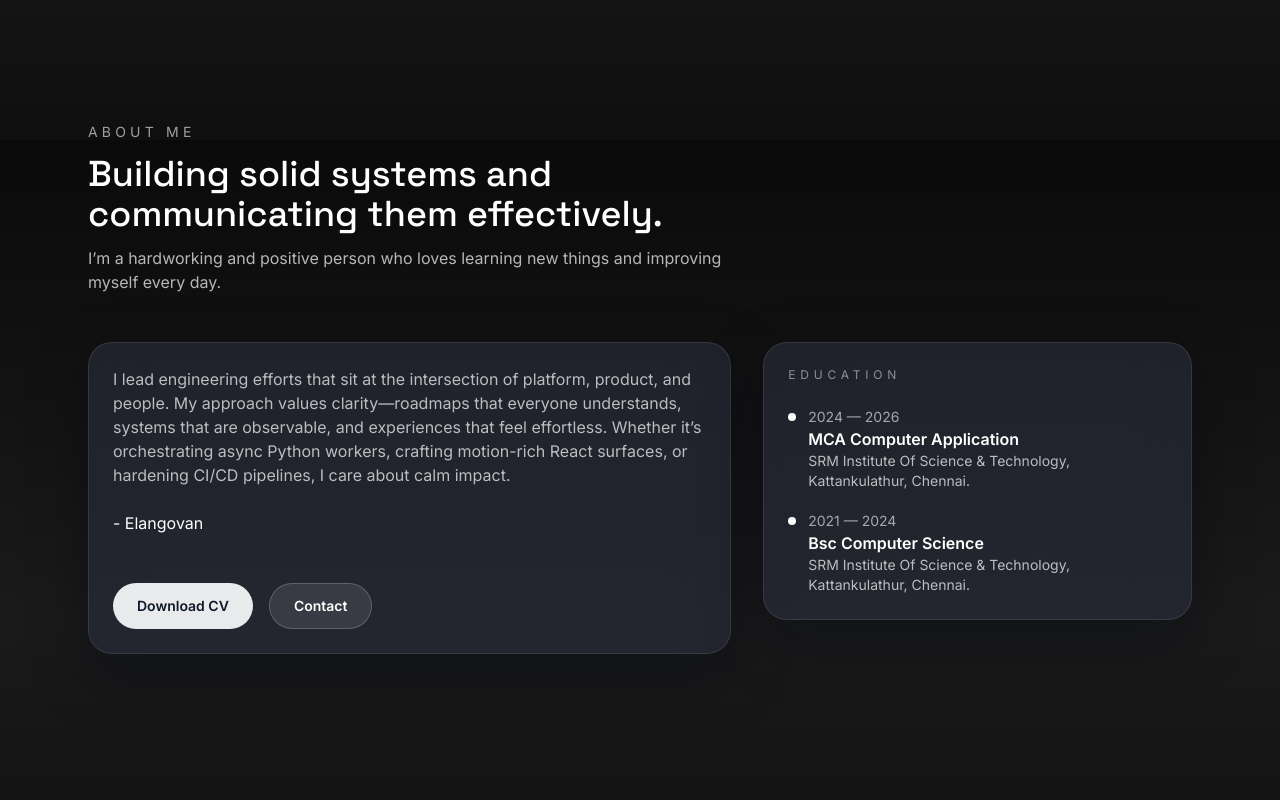
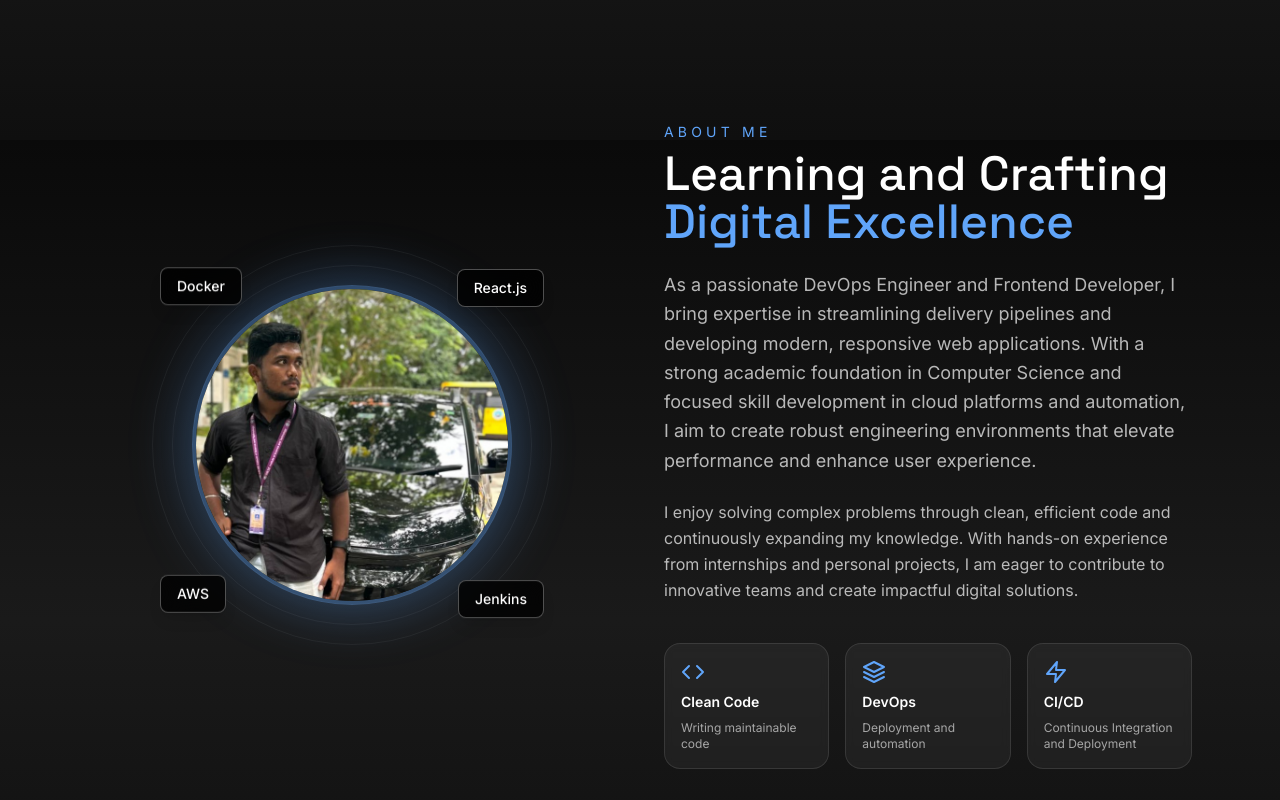
Before and after one commit to En4128/Portfolio, a React (Vite) app: page / in a window 1280 px wide. Shown: the part 660-1460 px from the top of the page. Built offline with nearby package versions, Linux system fonts and the light colour scheme.

Commit message:
updated about

```diff
--- a/src/sections/About.tsx
+++ b/src/sections/About.tsx
@@ -1,57 +1,136 @@
 import { motion } from 'framer-motion'
-import { Button } from '../components/Button'
-import { Card } from '../components/Card'
-import { SectionHeading } from '../components/SectionHeading'
 import { fadeInUp, staggerContainer } from '../utils/animations'
+import { FiCode, FiZap, FiLayers } from 'react-icons/fi'
 
+const techLabels = [
+  { name: 'Docker', position: '-top-4 -left-8' },
+  { name: 'React.js', position: '-top-4 -right-8' },
+  { name: 'Jenkins', position: '-bottom-4 -right-8' },
+  { name: 'AWS', position: '-bottom-4 -left-8' },
+]
 
-const timeline = [
-  { year: '2024 — 2026', role: 'MCA Computer Application', desc: 'SRM Institute Of Science & Technology, Kattankulathur, Chennai.' },
-  { year: '2021 — 2024', role: 'Bsc Computer Science', desc: 'SRM Institute Of Science & Technology, Kattankulathur, Chennai.' },
+const features = [
+  {
+    icon: <FiCode className="text-2xl" />,
+    title: 'Clean Code',
+    description: 'Writing maintainable code',
+  },
+  {
+    icon: <FiLayers className="text-2xl" />,
+    title: 'DevOps',
+    description: 'Deployment and automation',
+  },
+  {
+    icon: <FiZap className="text-2xl" />,
+    title: 'CI/CD',
+    description: 'Continuous Integration and Deployment',
+  },
 ]
 
 export const About = () => (
   <section id="about" className="py-16 md:py-24">
-    <div className="max-w-6xl mx-auto px-4 sm:px-6 space-y-12">
-      <SectionHeading eyebrow="About Me" title="Building solid systems and communicating them effectively." subtitle="I’m a hardworking and positive person who loves learning new things and improving myself every day." />
-      <motion.div variants={staggerContainer(0.15)} initial="hidden" whileInView="show" viewport={{ once: true, amount: 0.3 }} className="grid gap-8 lg:grid-cols-[1.2fr,0.8fr]">
-        <motion.div variants={fadeInUp(0)} className="space-y-6">
-          <Card className="space-y-6">
-            <p className="text-white/70">
-              I lead engineering efforts that sit at the intersection of platform, product, and people. My approach values clarity—roadmaps that everyone understands, systems that are observable, and
-              experiences that feel effortless. Whether it’s orchestrating async Python workers, crafting motion-rich React surfaces, or hardening CI/CD pipelines, I care about calm impact.
-            </p>
-            <p>
-            - Elangovan
-            </p>
-            <div className="grid gap-4 sm:grid-cols-3">
+    <div className="max-w-6xl mx-auto px-4 sm:px-6">
+      <motion.div
+        variants={staggerContainer(0.15)}
+        initial="hidden"
+        whileInView="show"
+        viewport={{ once: true, amount: 0.3 }}
+        className="grid gap-12 lg:grid-cols-2 items-center"
+      >
+        {/* Left side - Profile Photo with Tech Labels */}
+        <motion.div variants={fadeInUp(0)} className="relative flex justify-center">
+          <div className="relative w-80 h-80">
+            {/* Orbital Rings */}
+            <div className="absolute inset-0 rounded-full border border-white/5"></div>
+            <div className="absolute inset-[-20px] rounded-full border border-white/5"></div>
+            <div className="absolute inset-[-40px] rounded-full border border-white/5"></div>
 
+            {/* Circular Profile Photo */}
+            <div className="absolute inset-0 rounded-full overflow-hidden border-4 border-accent-blue/40 shadow-[0_0_60px_rgba(96,165,250,0.4)]">
+              <img
+                src="/public/img.jpg"
+                alt="Profile"
+                className="w-full h-full object-cover"
+              />
+            </div>
 
-            </div>
-            <div className="flex flex-wrap gap-4">
-              <Button href="/Elangovan_resume.pdf" download>
-                Download CV
-              </Button>
-              <Button variant="ghost" onClick={() => document.getElementById('contact')?.scrollIntoView({ behavior: 'smooth' })}>
-                Contact
-              </Button>
-            </div>
-          </Card>
+            {/* Floating Tech Labels */}
+            {techLabels.map((tech, index) => (
+              <motion.div
+                key={tech.name}
+                initial={{ opacity: 0, scale: 0.8 }}
+                whileInView={{ opacity: 1, scale: 1 }}
+                whileHover={{ scale: 1.1, y: -5 }}
+                animate={{
+                  y: [0, -10, 0],
+                }}
+                transition={{
+                  delay: 0.2 + index * 0.1,
+                  y: {
+                    duration: 3,
+                    repeat: Infinity,
+                    ease: "easeInOut",
+                    delay: index * 0.5
+                  }
+                }}
+                className={`absolute ${tech.position} bg-black/80 backdrop-blur-md border border-white/30 rounded-lg px-4 py-2 text-sm font-medium shadow-lg hover:border-accent-blue/50 transition-colors cursor-pointer z-10`}
+              >
+                {tech.name}
+              </motion.div>
+            ))}
+          </div>
         </motion.div>
-        <motion.div variants={fadeInUp(0.1)}>
-          <Card className="space-y-6">
-            <p className="text-xs uppercase tracking-[0.4em] text-white/50">Education</p>
-            <div className="space-y-5">
-              {timeline.map((step) => (
-                <div key={step.year} className="relative pl-5">
-                  <span className="absolute left-0 top-1.5 h-2 w-2 rounded-full bg-white" />
-                  <p className="text-sm text-white/60">{step.year}</p>
-                  <p className="text-base font-semibold">{step.role}</p>
-                  <p className="text-sm text-white/70">{step.desc}</p>
-                </div>
-              ))}
-            </div>
-          </Card>
+
+        {/* Right side - Content */}
+        <motion.div variants={fadeInUp(0.1)} className="space-y-6">
+          <div>
+            <p className="text-accent-blue text-sm uppercase tracking-[0.3em] mb-2">About Me</p>
+            <h2 className="text-4xl md:text-5xl font-display leading-tight">
+              Learning and Crafting{' '}
+              <span className="text-accent-blue">Digital Excellence</span>
+            </h2>
+          </div>
+
+          <p className="text-white/70 text-lg leading-relaxed">
+            As a passionate DevOps Engineer and Frontend Developer, I bring expertise in streamlining delivery pipelines and developing modern, responsive web applications. With a strong academic foundation in Computer Science and focused skill development in cloud platforms and automation, I aim to create robust engineering environments that elevate performance and enhance user experience.
+          </p>
+
+          <p className="text-white/70 leading-relaxed">
+            I enjoy solving complex problems through clean, efficient code and continuously expanding my knowledge. With hands-on experience from internships and personal projects, I am eager to contribute to innovative teams and create impactful digital solutions.
+          </p>
+
+          {/* Feature Cards */}
+          <div className="grid gap-4 sm:grid-cols-3 pt-4">
+            {features.map((feature, index) => (
+              <motion.div
+                key={feature.title}
+                initial={{ opacity: 0, y: 20 }}
+                whileInView={{ opacity: 1, y: 0 }}
+                whileHover={{
+                  scale: 1.05,
+                  borderColor: 'rgba(96, 165, 250, 0.5)',
+                  boxShadow: '0 0 30px rgba(96, 165, 250, 0.3)',
+                }}
+                transition={{
+                  delay: 0.3 + index * 0.1,
+                  type: 'spring',
+                  stiffness: 300,
+                  damping: 20
+                }}
+                className="bg-white/5 backdrop-blur-sm border border-white/10 rounded-2xl p-4 space-y-2 cursor-pointer group"
+              >
+                <motion.div
+                  className="text-accent-blue"
+                  whileHover={{ rotate: 360, scale: 1.2 }}
+                  transition={{ duration: 0.6, ease: 'easeInOut' }}
+                >
+                  {feature.icon}
+                </motion.div>
+                <h3 className="font-semibold text-sm group-hover:text-accent-blue transition-colors duration-300">{feature.title}</h3>
+                <p className="text-xs text-white/60 group-hover:text-white/80 transition-colors duration-300">{feature.description}</p>
+              </motion.div>
+            ))}
+          </div>
         </motion.div>
       </motion.div>
     </div>
```
Also changed, not shown: public/img.jpg (added).
